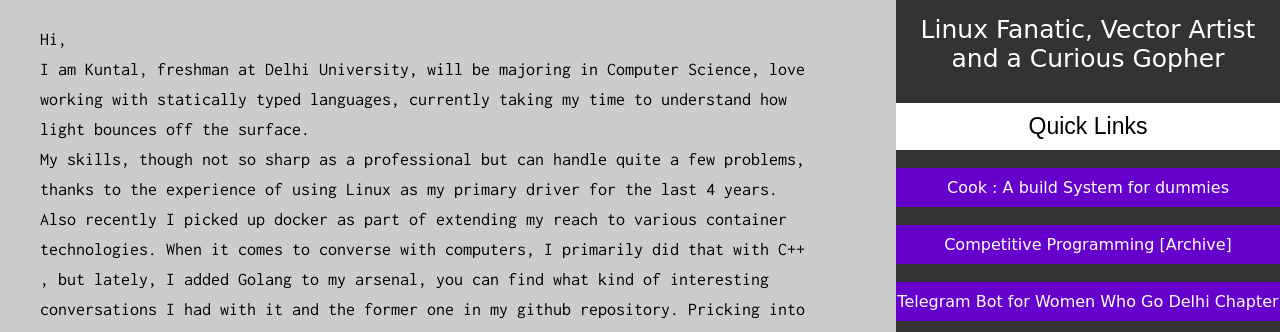
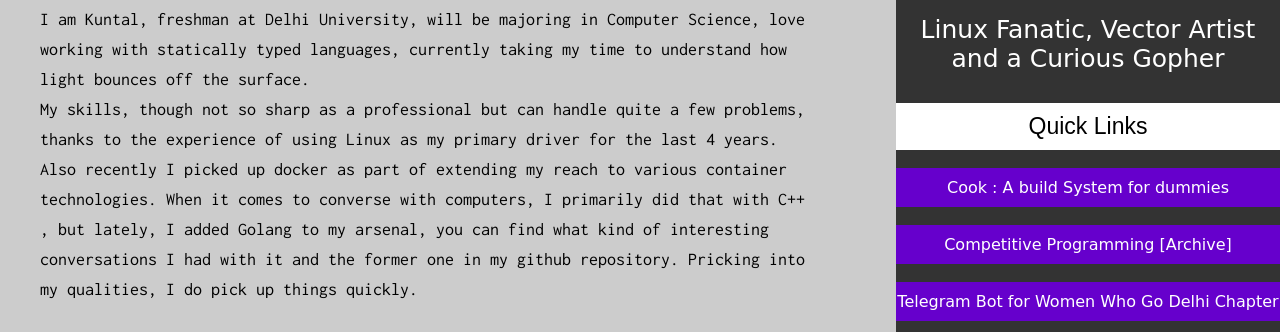
Before and after one commit to hellozee/hellozee.github.io, a plain HTML site: page index.html in a window 1280 px wide. Shown: the part 189-521 px from the top of the page. Drawn offline with Linux system fonts and the light colour scheme; a web font is replaced by a local one.

Commit message:
Update main.css

```diff
--- a/style/main.css
+++ b/style/main.css
@@ -18,7 +18,8 @@ div.wrapper{
 div.left{
 	background-color: #cccccc;
 	padding-left: 40px;
-	padding-top: 100px;
+	padding-top: 50px;
+	padding-bottom: 50px;
 	padding-right: 80px;
 	height: auto;
 }
```
